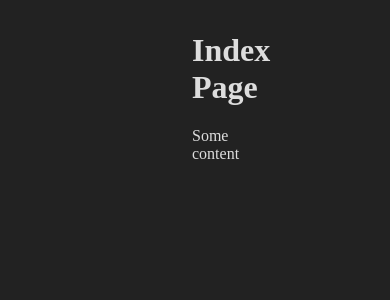
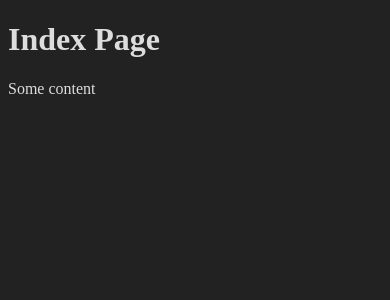
Before and after one commit to Omnikron13/synoptic-23, a Next.js app: page / in a window 390 px wide. Shown: the top 300 px of the page. Built offline with nearby package versions, Linux system fonts and the light colour scheme.

Commit message:
only add the much fatter margins when m.notMobile

```diff
--- a/styles/main.scss
+++ b/styles/main.scss
@@ -9,5 +9,7 @@ html {
 }
 
 body {
-   margin: 2rem 12rem 4rem;
+   @include m.notMobile {
+      margin: 2rem 12rem 4rem;
+   }
 }
```
